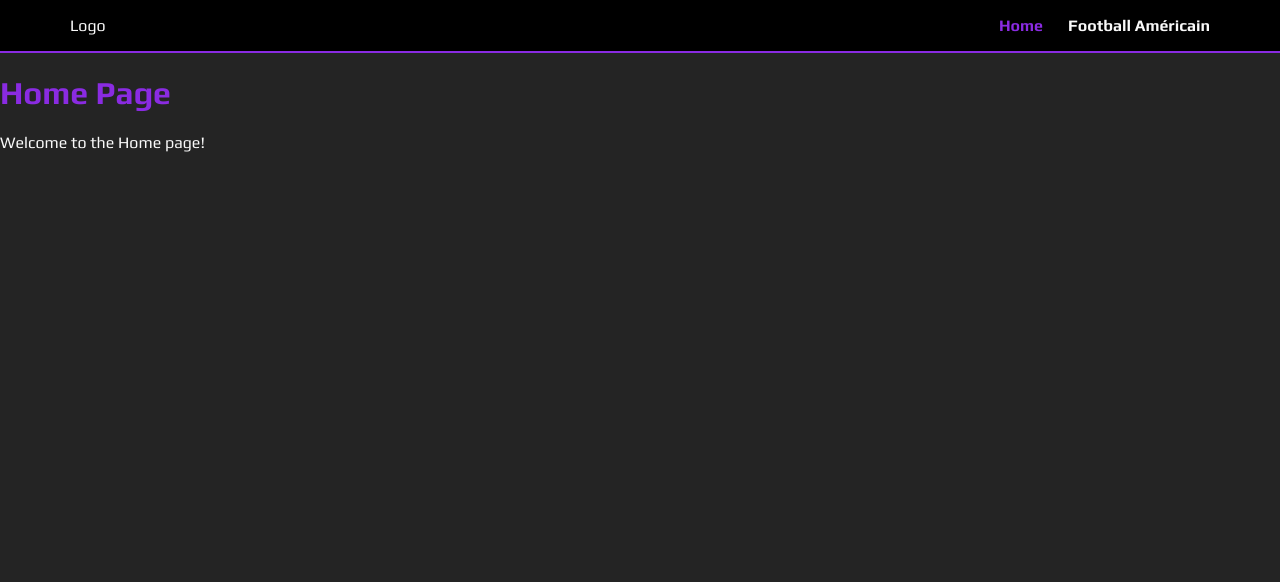
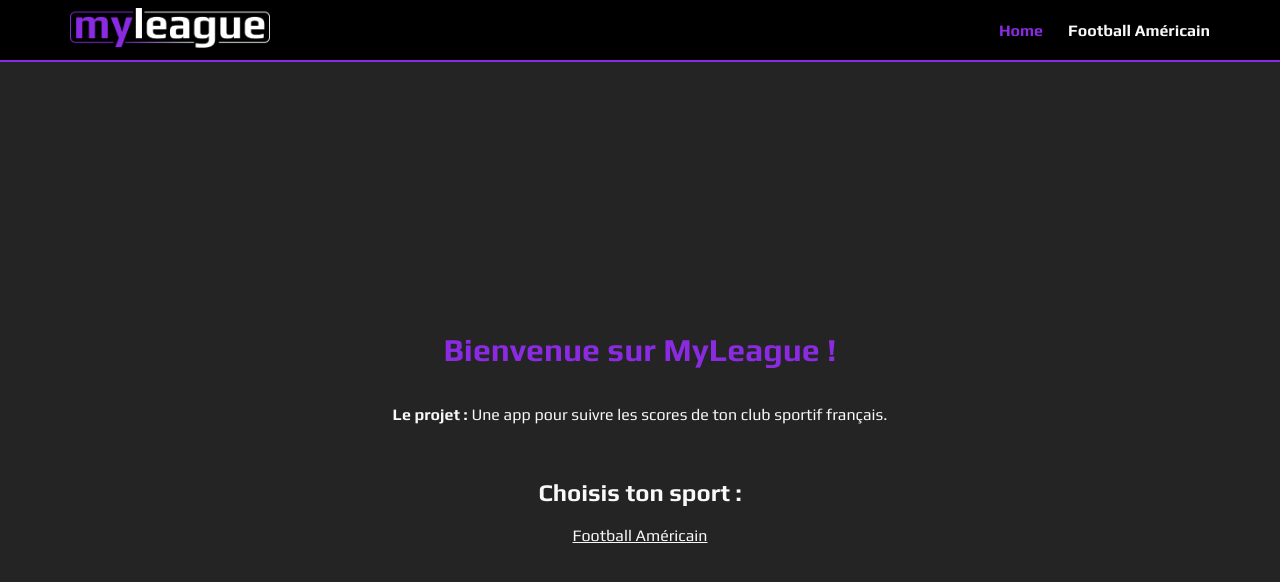
Before and after one commit to Maxodf/myleague, a React (Vite) app: page / in a window 1280 px wide. Shown: the top 582 px of the page. Built offline with nearby package versions, Linux system fonts and the light colour scheme.

Commit message:
add logo and homepage

```diff
--- a/src/components/Nav.jsx
+++ b/src/components/Nav.jsx
@@ -14,7 +14,11 @@
         <>
         <div className='header'>
             <nav>
-                <p className='logo'>Logo</p>
+                <div className='logo'>
+                    <Link to="/" >
+                        <img src="/src/assets/logo_MyLeague-white.png" alt="" />
+                    </Link>
+                </div>
                 <div className={`burger ${isOpen ? 'open' : ''}`} onClick={toggleMenu}>
                     <span></span>
                     <span></span>
--- a/src/pages/Home.jsx
+++ b/src/pages/Home.jsx
@@ -1,10 +1,16 @@
 import React from 'react';
+import { Link } from 'react-router-dom';
 
 const Home = () => {
   return (
-    <div>
-      <h1>Home Page</h1>
-      <p>Welcome to the Home page!</p>
+    <div className='container'>
+      <div className='centerDiv'>
+        <h1>Bienvenue sur MyLeague !</h1>
+        <p><b>Le projet :</b> Une app pour suivre les scores de ton club sportif français.</p>
+        <br />
+        <h2>Choisis ton sport :</h2>
+      <Link to="/football-americain">Football Américain</Link>
+     </div>
     </div>
   );
 };
--- a/src/styles/bases/headings.css
+++ b/src/styles/bases/headings.css
@@ -62,3 +62,11 @@
 table tr td:last-child{
     border-right: none;
 }
+
+.centerDiv{
+    display: flex;
+    flex-direction: column;
+    justify-content: center;
+    align-items: center;
+    height: calc(100vh - 70px);
+}
--- a/src/styles/components/Navbar.css
+++ b/src/styles/components/Navbar.css
@@ -1,11 +1,13 @@
 .header{
     background-color: #000;
     border-bottom: 2px solid blueviolet;
+    height: 60px;
 }
 nav{
     display: flex;
     justify-content: space-between;
     align-items: center;
+    height: 60px;
     /* padding: 10px 20px 10px 20px; */
 }
 nav ul {
@@ -34,6 +36,14 @@
 
 .logo{
     z-index: 11000;
+}
+
+.logo img{
+    width: 200px;
+
+    @media screen and (max-width: 900px) {
+        width: 150px;
+    }
 }
 
 @media screen and (max-width: 900px) {
```
Also changed, not shown: src/assets/logo_MyLeague-white.png (added).
